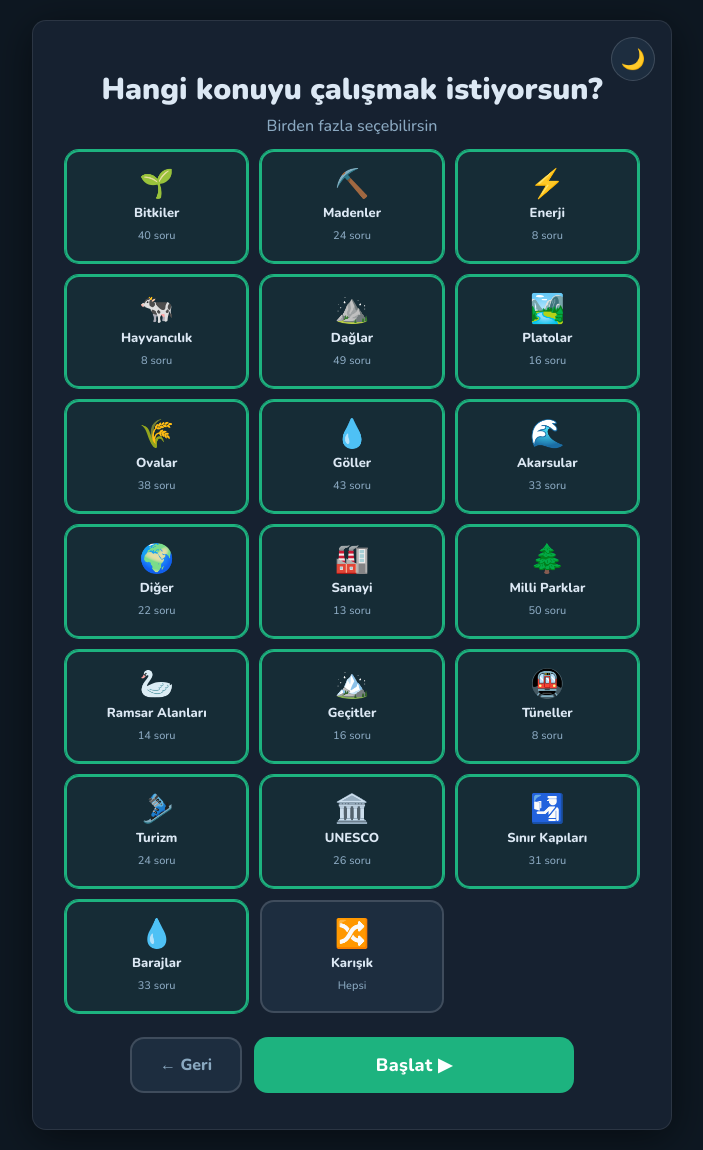
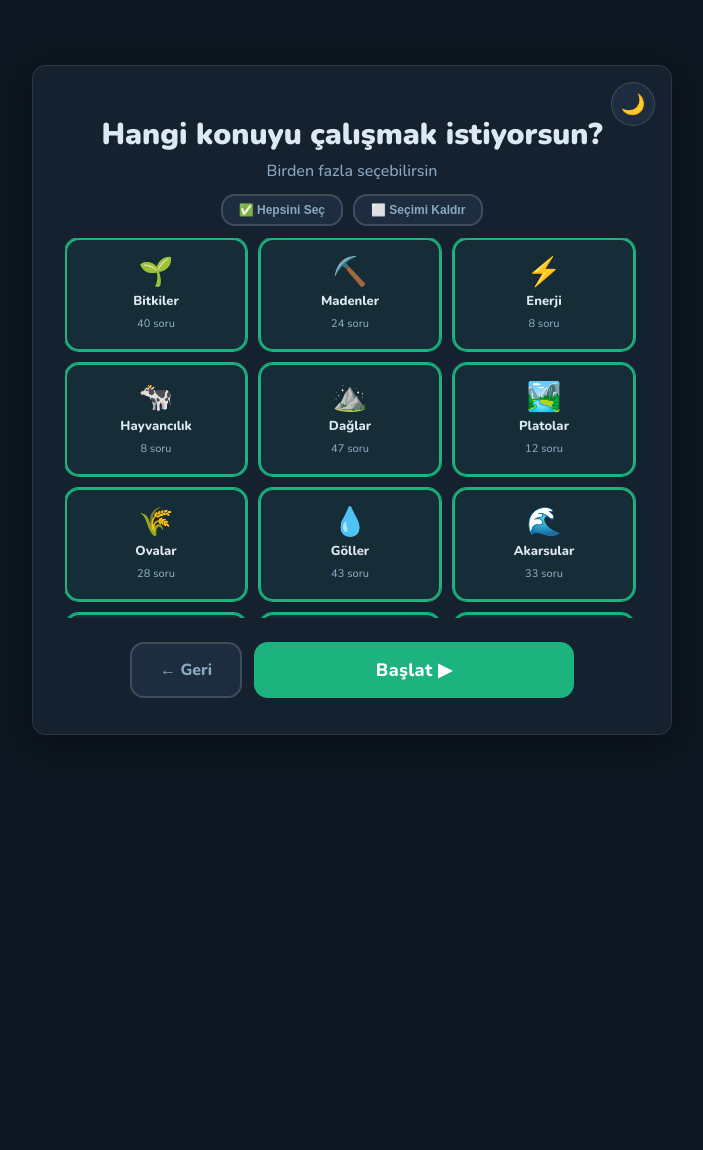
Before and after one commit to VicRattlehead99/kpss-cografya-oyun, a Flask app: page / in a window 1280 px wide, after a click on "Konu Seç ▶". Shown: the whole page, without its empty margins (288-991 px from the left). After the commit the page ends 735 px from the top, so only its background shows below. Run offline with Flask 3, Linux system fonts and the light colour scheme.

```diff
--- a/static/css/style.css
+++ b/static/css/style.css
@@ -673,11 +673,40 @@ h2 { font-size: clamp(22px, 5vw, 30px); font-weight: 900; margin-bottom: 6px; }
   box-shadow: 0 8px 40px var(--shadow);
   margin: auto 0;
 }
+.konu-select-actions {
+  display: flex;
+  gap: 10px;
+  justify-content: center;
+  margin-bottom: 12px;
+}
+.btn-sel-all, .btn-sel-none {
+  padding: 7px 16px;
+  border-radius: var(--radius);
+  font-size: 12px;
+  font-weight: 700;
+  cursor: pointer;
+  border: 2px solid var(--border2);
+  background: var(--bg3);
+  color: var(--text2);
+  transition: all .15s;
+}
+.btn-sel-all:hover { border-color: var(--green); color: var(--green); }
+.btn-sel-none:hover { border-color: var(--yellow); color: var(--yellow); }
+.konu-grid-wrap {
+  max-height: 380px;
+  overflow-y: auto;
+  margin: 0 0 24px;
+  padding-right: 4px;
+  scrollbar-width: thin;
+  scrollbar-color: var(--border2) transparent;
+}
+.konu-grid-wrap::-webkit-scrollbar { width: 6px; }
+.konu-grid-wrap::-webkit-scrollbar-thumb { background: var(--border2); border-radius: 3px; }
+.konu-grid-wrap::-webkit-scrollbar-track { background: transparent; }
 .konu-grid {
   display: grid;
   grid-template-columns: repeat(3, 1fr);
   gap: 12px;
-  margin: 0 0 24px;
 }
 .konu-card {
   display: flex;
--- a/static/js/oyun.js
+++ b/static/js/oyun.js
@@ -40,7 +40,10 @@ const KAT_BİLGİ = [
   { id: "Turizm", icon: "🎿", ad: "Turizm" },
   { id: "UNESCO", icon: "🏛️", ad: "UNESCO" },
   { id: "SinirKapilari", icon: "🛂", ad: "Sınır Kapıları" },
-  { id: "Barajlar", icon: "💧", ad: "Barajlar" }
+  { id: "Barajlar", icon: "💧", ad: "Barajlar" },
+  { id: "Magara", icon: "🦇", ad: "Mağaralar" },
+  { id: "Kanyon", icon: "🏞️", ad: "Kanyonlar" },
+  { id: "AntikKentler", icon: "🏛️", ad: "Antik Kentler" }
 ];
 
 const TUM_SORULAR = [
@@ -154,7 +157,6 @@ const TUM_SORULAR = [
   { soru: "Sündiken Dağları (Kıvrım)", kategori: "Dağlar", iller: ["Eskişehir"] },
   { soru: "Canik Dağları (Kıvrım)", kategori: "Dağlar", iller: ["Samsun", "Ordu"] },
   { soru: "Giresun Dağları (Kıvrım)", kategori: "Dağlar", iller: ["Giresun", "Gümüşhane"] },
-  { soru: "Doğu Karadeniz Dağları (Kıvrım)", kategori: "Dağlar", iller: ["Rize", "Artvin"] },
   { soru: "Karçal Dağları (Kıvrım)", kategori: "Dağlar", iller: ["Artvin"] },
   { soru: "Yalnızçam Dağları (Kıvrım)", kategori: "Dağlar", iller: ["Ardahan", "Artvin"] },
   { soru: "Allahuekber Dağları (Kıvrım)", kategori: "Dağlar", iller: ["Erzurum", "Ardahan"] },
@@ -173,7 +175,6 @@ const TUM_SORULAR = [
   { soru: "Geyik Dağları (Kıvrım)", kategori: "Dağlar", iller: ["Antalya", "Konya", "Karaman"] },
   { soru: "Dedegöl Dağları (Kıvrım)", kategori: "Dağlar", iller: ["Isparta"] },
   { soru: "Sultan Dağları (Kıvrım)", kategori: "Dağlar", iller: ["Afyon", "Isparta", "Konya"] },
-  { soru: "Güneydoğu Toroslar (Kıvrım)", kategori: "Dağlar", iller: ["Malatya", "Adıyaman", "Diyarbakır", "Siirt"] },
   { soru: "İhtiyarşahap Dağları (Kıvrım)", kategori: "Dağlar", iller: ["Bitlis", "Van"] },
   { soru: "Hakkari Dağları (Kıvrım)", kategori: "Dağlar", iller: ["Hakkâri"] },
   { soru: "Kaz Dağları (Kırık)", kategori: "Dağlar", iller: ["Çanakkale", "Balıkesir"] },
@@ -186,9 +187,7 @@ const TUM_SORULAR = [
   // --- PLATOLAR ---
   { soru: "Teke Platosu (Karstik)", kategori: "Platolar", iller: ["Antalya"] },
   { soru: "Taşeli Platosu (Karstik)", kategori: "Platolar", iller: ["Mersin"] },
-  { soru: "Ardahan Yazılıkaya Platosu (Volkanik)", kategori: "Platolar", iller: ["Ardahan"] },
-  { soru: "Erzurum Kars Platoları (Volkanik)", kategori: "Platolar", iller: ["Erzurum", "Kars"] },
-  { soru: "Kırşehir Platosu (Volkanik)", kategori: "Platolar", iller: ["Kırşehir"] },
+  { soru: "Yazılıkaya Platosu (Volkanik)", kategori: "Platolar", iller: ["Ardahan"] },
   { soru: "Kapadokya Platosu (Volkanik)", kategori: "Platolar", iller: ["Nevşehir"] },
   { soru: "Çatalca Kocaeli Platosu (Aşınım Düzlüğü)", kategori: "Platolar", iller: ["İstanbul", "Kocaeli"] },
   { soru: "Perşembe Platosu (Aşınım Düzlüğü)", kategori: "Platolar", iller: ["Ordu"] },
@@ -198,18 +197,14 @@ const TUM_SORULAR = [
   { soru: "Obruk Platosu (Tabaka Düzlüğü)", kategori: "Platolar", iller: ["Konya"] },
   { soru: "Bozok Platosu (Tabaka Düzlüğü)", kategori: "Platolar", iller: ["Yozgat"] },
   { soru: "Uzunyayla Platosu (Tabaka Düzlüğü)", kategori: "Platolar", iller: ["Sivas", "Kayseri"] },
-  { soru: "Gaziantep Platosu (Tabaka Düzlüğü)", kategori: "Platolar", iller: ["Gaziantep"] },
-  { soru: "Şanlıurfa Platosu (Tabaka Düzlüğü)", kategori: "Platolar", iller: ["Şanlıurfa"] },
 
   // --- OVALAR ---
-  { soru: "Muğla Ovası (Karstik)", kategori: "Ovalar", iller: ["Muğla"] },
   { soru: "Acıpayam Ovası (Karstik)", kategori: "Ovalar", iller: ["Denizli"] },
   { soru: "Tefenni Ovası (Karstik)", kategori: "Ovalar", iller: ["Burdur"] },
   { soru: "Kestel Ovası (Karstik)", kategori: "Ovalar", iller: ["Burdur"] },
   { soru: "Elmalı Ovası (Karstik)", kategori: "Ovalar", iller: ["Antalya"] },
   { soru: "Bafra Ovası (Delta)", kategori: "Ovalar", iller: ["Samsun"] },
   { soru: "Çarşamba Ovası (Delta)", kategori: "Ovalar", iller: ["Samsun"] },
-  { soru: "Sakarya Ovası (Delta)", kategori: "Ovalar", iller: ["Sakarya"] },
   { soru: "Meriç Ovası (Delta)", kategori: "Ovalar", iller: ["Edirne"] },
   { soru: "Dikili Ovası (Delta)", kategori: "Ovalar", iller: ["İzmir"] },
   { soru: "Menemen Ovası (Delta)", kategori: "Ovalar", iller: ["İzmir"] },
@@ -219,22 +214,14 @@ const TUM_SORULAR = [
   { soru: "Çukurova (Delta)", kategori: "Ovalar", iller: ["Adana"] },
   { soru: "Asi Ovası (Delta)", kategori: "Ovalar", iller: ["Hatay"] },
   { soru: "Adapazarı Ovası (KAF Tektonik)", kategori: "Ovalar", iller: ["Sakarya"] },
-  { soru: "Bolu Düzce Ovası (KAF Tektonik)", kategori: "Ovalar", iller: ["Bolu", "Düzce"] },
   { soru: "Tosya Ovası (KAF Tektonik)", kategori: "Ovalar", iller: ["Kastamonu"] },
   { soru: "Merzifon Ovası (KAF Tektonik)", kategori: "Ovalar", iller: ["Amasya"] },
   { soru: "Suluova Taşova Ovası (KAF Tektonik)", kategori: "Ovalar", iller: ["Amasya"] },
-  { soru: "Amasya Ovası (KAF Tektonik)", kategori: "Ovalar", iller: ["Amasya"] },
   { soru: "Erbaa Ovası (KAF Tektonik)", kategori: "Ovalar", iller: ["Tokat"] },
   { soru: "Niksar Ovası (KAF Tektonik)", kategori: "Ovalar", iller: ["Tokat"] },
-  { soru: "Erzincan Ovası (KAF Tektonik)", kategori: "Ovalar", iller: ["Erzincan"] },
   { soru: "Tercan Ovası (KAF Tektonik)", kategori: "Ovalar", iller: ["Erzincan"] },
   { soru: "Amik Ovası (DAF Tektonik)", kategori: "Ovalar", iller: ["Hatay"] },
-  { soru: "Maraş Ovası (DAF Tektonik)", kategori: "Ovalar", iller: ["Kahramanmaraş"] },
   { soru: "Elbistan Ovası (DAF Tektonik)", kategori: "Ovalar", iller: ["Kahramanmaraş"] },
-  { soru: "Malatya Ovası (DAF Tektonik)", kategori: "Ovalar", iller: ["Malatya"] },
-  { soru: "Elazığ Ovası (DAF Tektonik)", kategori: "Ovalar", iller: ["Elazığ"] },
-  { soru: "Bingöl Ovası (DAF Tektonik)", kategori: "Ovalar", iller: ["Bingöl"] },
-  { soru: "Muş Ovası (DAF Tektonik)", kategori: "Ovalar", iller: ["Muş"] },
   { soru: "Bakırçay Ovası (BAF Tektonik)", kategori: "Ovalar", iller: ["İzmir"] },
   { soru: "Akhisar Ovası (BAF Tektonik)", kategori: "Ovalar", iller: ["Manisa"] },
   { soru: "Alaşehir Ovası (BAF Tektonik)", kategori: "Ovalar", iller: ["Manisa"] },
@@ -576,7 +563,84 @@ const TUM_SORULAR = [
   { soru: "Adıgüzel Barajı (Büyük Menderes)", kategori: "Barajlar", iller: ["Denizli"] },
   { soru: "Demirköprü Barajı (Gediz)", kategori: "Barajlar", iller: ["Manisa"] },
   { soru: "Oymapınar Barajı (Manavgat)", kategori: "Barajlar", iller: ["Antalya"] },
-  { soru: "Gezende Barajı (Göksu)", kategori: "Barajlar", iller: ["Mersin"] }
+  { soru: "Gezende Barajı (Göksu)", kategori: "Barajlar", iller: ["Mersin"] },
+
+  // --- MAĞARALAR ---
+  { soru: "Karain Mağarası", kategori: "Magara", iller: ["Antalya"] },
+  { soru: "Damlataş Mağarası", kategori: "Magara", iller: ["Antalya"] },
+  { soru: "Dim Mağarası", kategori: "Magara", iller: ["Antalya"] },
+  { soru: "Altınbeşik Mağarası", kategori: "Magara", iller: ["Antalya"] },
+  { soru: "Zeytintaşı Mağarası", kategori: "Magara", iller: ["Antalya"] },
+  { soru: "Ballıca Mağarası", kategori: "Magara", iller: ["Tokat"] },
+  { soru: "Dupnisa Mağarası", kategori: "Magara", iller: ["Kırklareli"] },
+  { soru: "Karaca Mağarası", kategori: "Magara", iller: ["Gümüşhane"] },
+  { soru: "İnsuyu Mağarası", kategori: "Magara", iller: ["Burdur"] },
+  { soru: "Gökköy Mağarası", kategori: "Magara", iller: ["Zonguldak"] },
+  { soru: "Oylat Mağarası", kategori: "Magara", iller: ["Bursa"] },
+  { soru: "Gilindire (Aynalıgöl) Mağarası", kategori: "Magara", iller: ["Mersin"] },
+  { soru: "Narlıkuyu (Üç Güzeller) Mağarası", kategori: "Magara", iller: ["Mersin"] },
+  { soru: "Astım Mağarası", kategori: "Magara", iller: ["Mersin"] },
+  { soru: "Derebucak Çamlık Mağaraları", kategori: "Magara", iller: ["Konya"] },
+  { soru: "Bulak (Mencilis) Mağarası", kategori: "Magara", iller: ["Karabük"] },
+  { soru: "Kaklık Mağarası", kategori: "Magara", iller: ["Denizli"] },
+  { soru: "Keloğlan Mağarası", kategori: "Magara", iller: ["Denizli"] },
+
+  // --- KANYONLAR ---
+  { soru: "Ihlara Vadisi", kategori: "Kanyon", iller: ["Aksaray"] },
+  { soru: "Saklıkent Kanyonu", kategori: "Kanyon", iller: ["Muğla", "Antalya"] },
+  { soru: "Köprülü Kanyon", kategori: "Kanyon", iller: ["Antalya"] },
+  { soru: "Güver Uçurumu", kategori: "Kanyon", iller: ["Antalya"] },
+  { soru: "Valla Kanyonu", kategori: "Kanyon", iller: ["Kastamonu"] },
+  { soru: "Horma Kanyonu", kategori: "Kanyon", iller: ["Kastamonu"] },
+  { soru: "Çatak Kanyonu", kategori: "Kanyon", iller: ["Kastamonu"] },
+  { soru: "Ulubey Kanyonu", kategori: "Kanyon", iller: ["Uşak"] },
+  { soru: "Şahinkaya Kanyonu", kategori: "Kanyon", iller: ["Samsun"] },
+  { soru: "Cehennem Deresi Kanyonu", kategori: "Kanyon", iller: ["Artvin"] },
+  { soru: "İncesu Kanyonu", kategori: "Kanyon", iller: ["Çorum"] },
+  { soru: "Karanlık Kanyon", kategori: "Kanyon", iller: ["Erzincan"] },
+  { soru: "Levent Vadisi", kategori: "Kanyon", iller: ["Malatya"] },
+  { soru: "Göksu Kanyonu", kategori: "Kanyon", iller: ["Mersin"] },
+
+  // --- ANTİK KENTLER ---
+  { soru: "Efes Antik Kenti", kategori: "AntikKentler", iller: ["İzmir"] },
+  { soru: "Bergama Antik Kenti", kategori: "AntikKentler", iller: ["İzmir"] },
+  { soru: "Teos Antik Kenti", kategori: "AntikKentler", iller: ["İzmir"] },
+  { soru: "Truva Antik Kenti", kategori: "AntikKentler", iller: ["Çanakkale"] },
+  { soru: "Assos Antik Kenti", kategori: "AntikKentler", iller: ["Çanakkale"] },
+  { soru: "Perge Antik Kenti", kategori: "AntikKentler", iller: ["Antalya"] },
+  { soru: "Termessos Antik Kenti", kategori: "AntikKentler", iller: ["Antalya"] },
+  { soru: "Aspendos Antik Kenti", kategori: "AntikKentler", iller: ["Antalya"] },
+  { soru: "Phaselis Antik Kenti", kategori: "AntikKentler", iller: ["Antalya"] },
+  { soru: "Olympos Antik Kenti", kategori: "AntikKentler", iller: ["Antalya"] },
+  { soru: "Patara Antik Kenti", kategori: "AntikKentler", iller: ["Antalya"] },
+  { soru: "Xanthos Antik Kenti", kategori: "AntikKentler", iller: ["Antalya"] },
+  { soru: "Myra Antik Kenti", kategori: "AntikKentler", iller: ["Antalya"] },
+  { soru: "Sardes Antik Kenti", kategori: "AntikKentler", iller: ["Manisa"] },
+  { soru: "Hierapolis Antik Kenti", kategori: "AntikKentler", iller: ["Denizli"] },
+  { soru: "Laodikeia Antik Kenti", kategori: "AntikKentler", iller: ["Denizli"] },
+  { soru: "Afrodisias Antik Kenti", kategori: "AntikKentler", iller: ["Aydın"] },
+  { soru: "Milet Antik Kenti", kategori: "AntikKentler", iller: ["Aydın"] },
+  { soru: "Didyma Antik Kenti", kategori: "AntikKentler", iller: ["Aydın"] },
+  { soru: "Priene Antik Kenti", kategori: "AntikKentler", iller: ["Aydın"] },
+  { soru: "Knidos Antik Kenti", kategori: "AntikKentler", iller: ["Muğla"] },
+  { soru: "Kaunos Antik Kenti", kategori: "AntikKentler", iller: ["Muğla"] },
+  { soru: "Stratonikeia Antik Kenti", kategori: "AntikKentler", iller: ["Muğla"] },
+  { soru: "Aizanoi Antik Kenti", kategori: "AntikKentler", iller: ["Kütahya"] },
+  { soru: "Gordion Antik Kenti", kategori: "AntikKentler", iller: ["Ankara"] },
+  { soru: "Pessinus Antik Kenti", kategori: "AntikKentler", iller: ["Eskişehir"] },
+  { soru: "Hattuşaş Antik Kenti", kategori: "AntikKentler", iller: ["Çorum"] },
+  { soru: "Alacahöyük Antik Kenti", kategori: "AntikKentler", iller: ["Çorum"] },
+  { soru: "Kültepe Antik Kenti", kategori: "AntikKentler", iller: ["Kayseri"] },
+  { soru: "Çatalhöyük Neolitik Kenti", kategori: "AntikKentler", iller: ["Konya"] },
+  { soru: "Göbeklitepe", kategori: "AntikKentler", iller: ["Şanlıurfa"] },
+  { soru: "Karahantepe", kategori: "AntikKentler", iller: ["Şanlıurfa"] },
+  { soru: "Arslantepe Höyüğü", kategori: "AntikKentler", iller: ["Malatya"] },
+  { soru: "Zeugma Antik Kenti", kategori: "AntikKentler", iller: ["Gaziantep"] },
+  { soru: "Anazarbus Antik Kenti", kategori: "AntikKentler", iller: ["Adana"] },
+  { soru: "Castabala Antik Kenti", kategori: "AntikKentler", iller: ["Osmaniye"] },
+  { soru: "Soloi Pompeipolis Antik Kenti", kategori: "AntikKentler", iller: ["Mersin"] },
+  { soru: "Dara Antik Kenti", kategori: "AntikKentler", iller: ["Mardin"] },
+  { soru: "Ani Arkeolojik Alanı", kategori: "AntikKentler", iller: ["Kars"] }
 ];
 
 // ============ UI BAŞLATMA ============
@@ -634,6 +698,22 @@ window.addEventListener('DOMContentLoaded', () => {
 // ============ ANA MENÜ ============
 function anaMenuye() {
   showScreen('screen-konu');
+}
+
+function hepsiniSec() {
+  document.getElementById('cb-karisik').checked = false;
+  document.querySelectorAll('.konu-card:not(.konu-karisik) input[type=checkbox]').forEach(cb => {
+    cb.checked = true;
+    cb.closest('.konu-card').classList.add('secili');
+  });
+  document.querySelector('.konu-karisik').classList.remove('secili');
+}
+
+function secimKaldir() {
+  document.querySelectorAll('.konu-card input[type=checkbox]').forEach(cb => {
+    cb.checked = false;
+    cb.closest('.konu-card').classList.remove('secili');
+  });
 }
 
 function startGameWithKonu() {
--- a/templates/index.html
+++ b/templates/index.html
@@ -32,8 +32,14 @@
       <button class="theme-btn" onclick="toggleTheme()">🌙</button>
       <h2 style="margin-bottom:4px;">Hangi konuyu çalışmak istiyorsun?</h2>
       <p class="subtitle" style="margin-bottom:10px;">Birden fazla seçebilirsin</p>
-      <div class="konu-grid" id="konu-grid">
+      <div class="konu-select-actions">
+        <button class="btn-sel-all" onclick="hepsiniSec()">&#x2705; Hepsini Seç</button>
+        <button class="btn-sel-none" onclick="secimKaldir()">&#x2B1C; Seçimi Kaldır</button>
+      </div>
+      <div class="konu-grid-wrap">
+        <div class="konu-grid" id="konu-grid">
         </div>
+      </div>
       <div class="konu-actions">
         <button class="btn-secondary" onclick="showScreen('screen-start')">← Geri</button>
         <button class="btn-primary" onclick="startGameWithKonu()">Başlat ▶</button>
```
